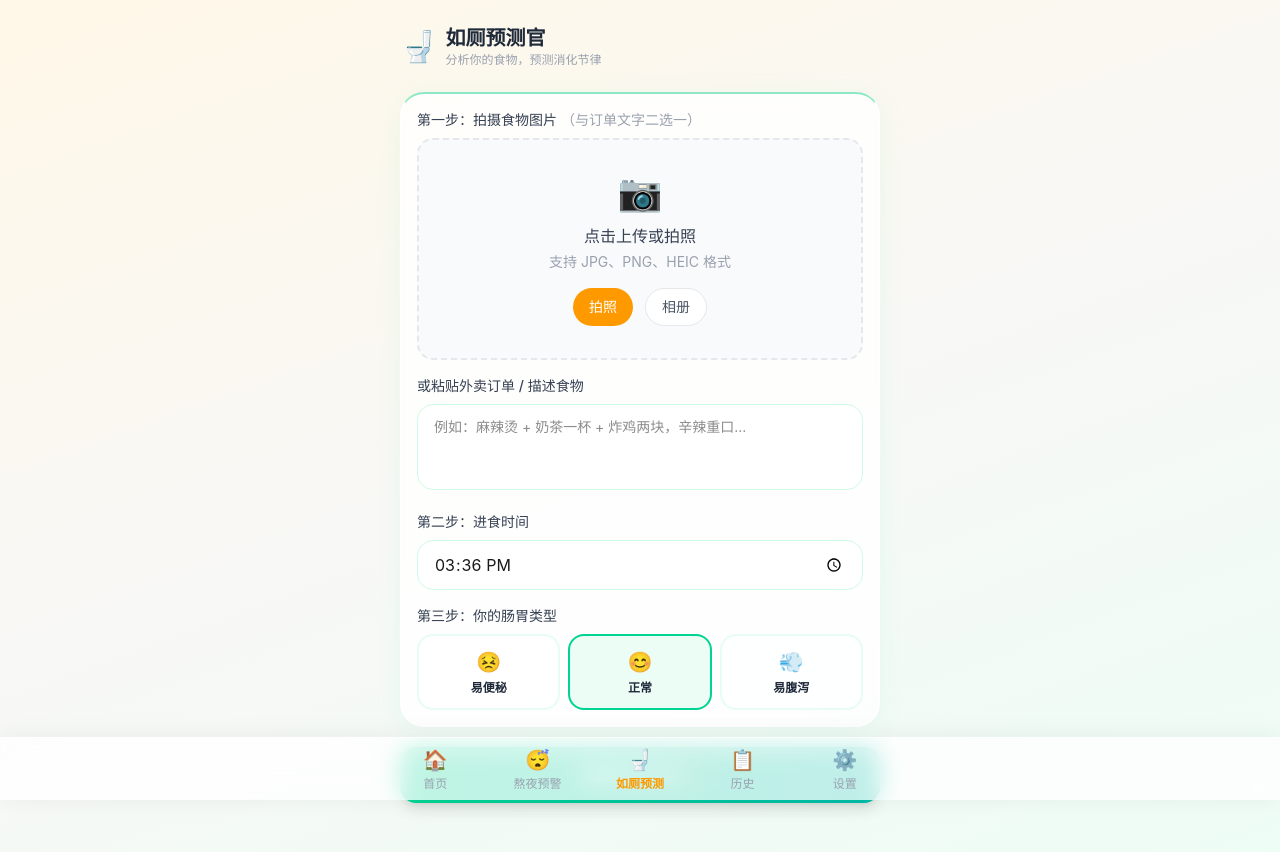
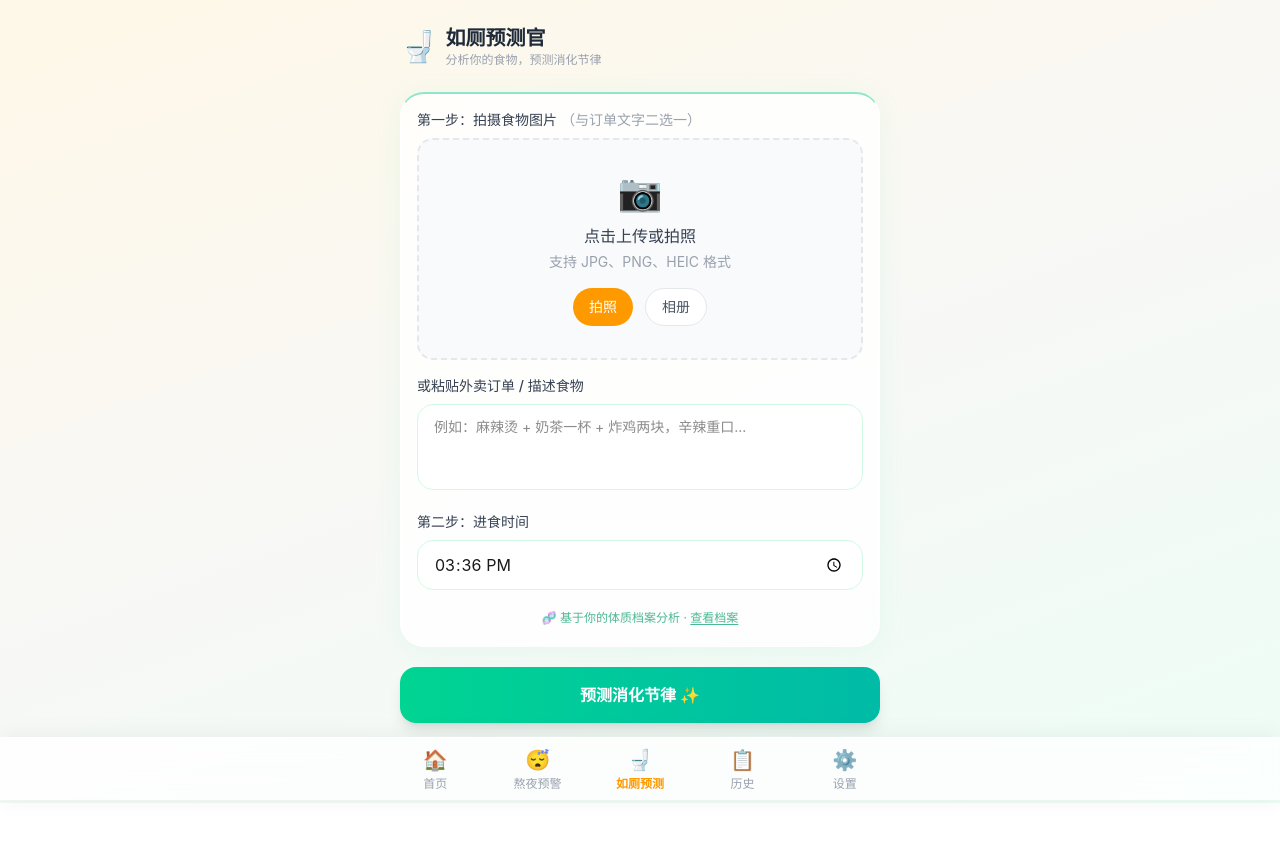
Before and after one commit to huNagoya/shishi_forecast, a Next.js app: page /digest in a window 1280 px wide. Shown: the top 852 px of the page. After the commit the page ends 803 px from the top, so only its background shows below. Built offline with nearby package versions, Linux system fonts and the light colour scheme.

Commit message:
fix: 删清醒次数卡片、删耐受度/肠胃选择器改体质档案自动推导、收窄入睡时间范围

```diff
--- a/app/api/predict/sleep/route.ts
+++ b/app/api/predict/sleep/route.ts
@@ -84,7 +84,7 @@ export async function POST(req: NextRequest) {
 ${knowledgeHint}
 饮用时间：${drinkTimeText}，当前时间：${currentTime}，咖啡因耐受度：${toleranceText}${userHint ? '\n' + userHint : ''}
 请用中文，只返回以下格式的JSON：
-{"drinkName":"饮品名称","caffeineContent":数字,"estimatedSleepTime":"xx:xx-xx:xx","insomniaRisk":数字0到100,"wakeTimes":数字0到5,"nextDayScore":数字0到100,"analysis":"50字内分析",${tipsFormat}}
+{"drinkName":"饮品名称","caffeineContent":数字,"estimatedSleepTime":"预计能入睡的时间段如23:30-01:00（1-2小时范围）","insomniaRisk":数字0到100,"wakeTimes":数字0到5,"nextDayScore":数字0到100,"analysis":"50字内分析",${tipsFormat}}
 不要其他文字。`
 
       rawResponse = await callQwen([
@@ -104,7 +104,7 @@ ${knowledgeHint}
 ${knowledgeHint}
 饮用时间：${drinkTimeText}，当前时间：${currentTime}，咖啡因耐受度：${toleranceText}${userHint ? '\n' + userHint : ''}
 请用中文，只返回以下格式的JSON：
-{"drinkName":"饮品名称","caffeineContent":数字,"estimatedSleepTime":"xx:xx-xx:xx","insomniaRisk":数字0到100,"wakeTimes":数字0到5,"nextDayScore":数字0到100,"analysis":"50字内分析",${tipsFormat}}
+{"drinkName":"饮品名称","caffeineContent":数字,"estimatedSleepTime":"预计能入睡的时间段如23:30-01:00（1-2小时范围）","insomniaRisk":数字0到100,"wakeTimes":数字0到5,"nextDayScore":数字0到100,"analysis":"50字内分析",${tipsFormat}}
 不要其他文字。`
 
       rawResponse = await callQwen([
--- a/app/digest/page.tsx
+++ b/app/digest/page.tsx
@@ -3,23 +3,26 @@
 import { useState, useEffect } from 'react'
 import ImageUpload from '@/components/ImageUpload'
 import DigestResult from '@/components/DigestResult'
-import { DigestPrediction, UserSettings } from '@/lib/types'
+import { DigestPrediction } from '@/lib/types'
 import { fileToBase64 } from '@/lib/utils'
-import { saveHistory, getSettings } from '@/lib/storage'
+import { saveHistory } from '@/lib/storage'
+
+function deriveGutType(giSensitivity: number): 'constipation' | 'normal' | 'diarrhea' {
+  if (giSensitivity >= 60) return 'diarrhea'
+  if (giSensitivity <= 30) return 'constipation'
+  return 'normal'
+}
 
 export default function DigestPage() {
   const [imageFile, setImageFile] = useState<File | null>(null)
   const [imagePreview, setImagePreview] = useState<string | null>(null)
   const [foodText, setFoodText] = useState('')
   const [eatTime, setEatTime] = useState('')
-  const [gutType, setGutType] = useState<'constipation' | 'diarrhea' | 'normal'>('normal')
   const [isLoading, setIsLoading] = useState(false)
   const [result, setResult] = useState<DigestPrediction | null>(null)
   const [error, setError] = useState<string | null>(null)
 
   useEffect(() => {
-    const s: UserSettings = getSettings()
-    setGutType(s.gutType)
     const now = new Date()
     setEatTime(`${String(now.getHours()).padStart(2, '0')}:${String(now.getMinutes()).padStart(2, '0')}`)
   }, [])
@@ -45,6 +48,7 @@ export default function DigestPage() {
 
       const rawProfile = localStorage.getItem('shishi_user_profile')
       const userProfile = rawProfile ? JSON.parse(rawProfile) : null
+      const gutType = deriveGutType(userProfile?.giSensitivity ?? 50)
 
       const res = await fetch('/api/predict/digest', {
         method: 'POST',
@@ -72,7 +76,7 @@ export default function DigestPage() {
         id: Date.now().toString(),
         type: 'digest',
         createdAt: new Date().toISOString(),
-        input: { eatTime, gutType, foodText: foodText.trim() },
+        input: { eatTime, foodText: foodText.trim() },
         result: data.data,
       })
     } catch (err) {
@@ -137,31 +141,9 @@ export default function DigestPage() {
           />
         </div>
 
-        <div>
-          <label className="text-sm font-medium text-gray-700 mb-2 block">
-            第三步：你的肠胃类型
-          </label>
-          <div className="grid grid-cols-3 gap-2">
-            {[
-              { value: 'constipation', label: '易便秘', icon: '😣' },
-              { value: 'normal', label: '正常', icon: '😊' },
-              { value: 'diarrhea', label: '易腹泻', icon: '💨' },
-            ].map((item) => (
-              <button
-                key={item.value}
-                onClick={() => setGutType(item.value as 'constipation' | 'diarrhea' | 'normal')}
-                className={`rounded-2xl p-3 text-center border-2 transition-all ${
-                  gutType === item.value
-                    ? 'border-emerald-400 bg-emerald-50'
-                    : 'border-emerald-100/50 bg-white/60'
-                }`}
-              >
-                <div className="text-xl mb-1">{item.icon}</div>
-                <div className="text-xs font-semibold text-gray-800">{item.label}</div>
-              </button>
-            ))}
-          </div>
-        </div>
+        <p className="text-xs text-emerald-600/70 text-center py-1">
+          🧬 基于你的体质档案分析 · <a href="/settings" className="underline underline-offset-2">查看档案</a>
+        </p>
       </div>
 
       {/* 预测按钮 */}
--- a/app/sleep/page.tsx
+++ b/app/sleep/page.tsx
@@ -3,23 +3,26 @@
 import { useState, useEffect } from 'react'
 import ImageUpload from '@/components/ImageUpload'
 import SleepResult from '@/components/SleepResult'
-import { SleepPrediction, UserSettings } from '@/lib/types'
+import { SleepPrediction } from '@/lib/types'
 import { fileToBase64 } from '@/lib/utils'
-import { saveHistory, getSettings } from '@/lib/storage'
+import { saveHistory } from '@/lib/storage'
+
+function deriveTolerance(caffeineSensitivity: number): 'low' | 'medium' | 'high' {
+  if (caffeineSensitivity >= 60) return 'low'
+  if (caffeineSensitivity <= 40) return 'high'
+  return 'medium'
+}
 
 export default function SleepPage() {
   const [imageFile, setImageFile] = useState<File | null>(null)
   const [imagePreview, setImagePreview] = useState<string | null>(null)
   const [drinkDesc, setDrinkDesc] = useState('')
   const [drinkTime, setDrinkTime] = useState('')
-  const [tolerance, setTolerance] = useState<'low' | 'medium' | 'high'>('medium')
   const [isLoading, setIsLoading] = useState(false)
   const [result, setResult] = useState<SleepPrediction | null>(null)
   const [error, setError] = useState<string | null>(null)
 
   useEffect(() => {
-    const s: UserSettings = getSettings()
-    setTolerance(s.tolerance)
     const now = new Date()
     setDrinkTime(`${String(now.getHours()).padStart(2, '0')}:${String(now.getMinutes()).padStart(2, '0')}`)
   }, [])
@@ -47,6 +50,7 @@ export default function SleepPage() {
 
       const rawProfile = localStorage.getItem('shishi_user_profile')
       const userProfile = rawProfile ? JSON.parse(rawProfile) : null
+      const tolerance = deriveTolerance(userProfile?.caffeineSensitivity ?? 50)
 
       const res = await fetch('/api/predict/sleep', {
         method: 'POST',
@@ -69,7 +73,7 @@ export default function SleepPage() {
         id: Date.now().toString(),
         type: 'sleep',
         createdAt: new Date().toISOString(),
-        input: { drinkTime, tolerance },
+        input: { drinkTime },
         result: data.data,
       })
     } catch (err) {
@@ -141,32 +145,9 @@ export default function SleepPage() {
           />
         </div>
 
-        <div>
-          <label className="text-sm font-medium text-gray-700 mb-2 block">
-            第三步：咖啡因耐受度
-          </label>
-          <div className="grid grid-cols-3 gap-2">
-            {[
-              { value: 'low', label: '低', desc: '敏感型', icon: '🫖' },
-              { value: 'medium', label: '中', desc: '普通型', icon: '☕' },
-              { value: 'high', label: '高', desc: '耐受型', icon: '⚡' },
-            ].map((item) => (
-              <button
-                key={item.value}
-                onClick={() => setTolerance(item.value as 'low' | 'medium' | 'high')}
-                className={`rounded-2xl p-3 text-center border-2 transition-all ${
-                  tolerance === item.value
-                    ? 'border-amber-400 bg-amber-50'
-                    : 'border-amber-100/50 bg-white/60'
-                }`}
-              >
-                <div className="text-xl mb-1">{item.icon}</div>
-                <div className="text-sm font-semibold text-gray-800">{item.label}</div>
-                <div className="text-xs text-gray-400">{item.desc}</div>
-              </button>
-            ))}
-          </div>
-        </div>
+        <p className="text-xs text-amber-600/70 text-center py-1">
+          🧬 基于你的体质档案分析 · <a href="/settings" className="underline underline-offset-2">查看档案</a>
+        </p>
       </div>
 
       {/* 预测按钮 */}
--- a/components/SleepResult.tsx
+++ b/components/SleepResult.tsx
@@ -35,18 +35,11 @@ export default function SleepResult({ data }: SleepResultProps) {
 
       {/* 核心指标 */}
       <div className="grid grid-cols-2 gap-3">
-        {/* 预计入睡时间 */}
-        <div className="bg-white border border-gray-100 rounded-2xl p-4 text-center shadow-sm">
+        {/* 预计入睡时间 — 跨两列 */}
+        <div className="col-span-2 bg-white border border-gray-100 rounded-2xl p-4 text-center shadow-sm">
           <div className="text-3xl mb-1">🌙</div>
-          <p className="text-xs text-gray-400 mb-1">预计入睡</p>
-          <p className="font-bold text-gray-800 text-sm">{data.estimatedSleepTime}</p>
-        </div>
-
-        {/* 夜间清醒次数 */}
-        <div className="bg-white border border-gray-100 rounded-2xl p-4 text-center shadow-sm">
-          <div className="text-3xl mb-1">😵</div>
-          <p className="text-xs text-gray-400 mb-1">夜间清醒</p>
-          <p className="font-bold text-gray-800 text-sm">{data.wakeTimes} 次</p>
+          <p className="text-xs text-gray-400 mb-1">预计入睡时间</p>
+          <p className="font-bold text-gray-800 text-lg">{data.estimatedSleepTime}</p>
         </div>
 
         {/* 失眠风险 */}
```
